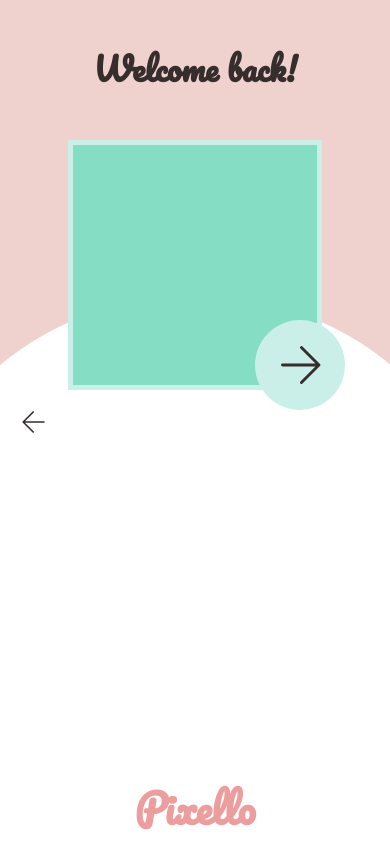
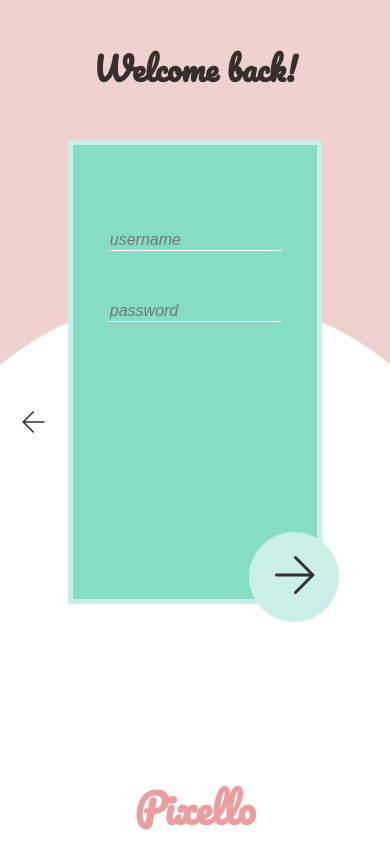
Before and after one commit to mdart86/Pixello, a React (Create React App) app: page /log-in in a window 390 px wide. Built offline with nearby package versions, Linux system fonts and the light colour scheme.

Commit message:
added username and password form fields, and adjusted the background box and forward arrow to be more responsive

```diff
--- a/src/components/LogIn.js
+++ b/src/components/LogIn.js
@@ -13,7 +13,13 @@ export const LogIn = () => {
             </PinkFeature>
             <Link to="/"><Icon back src={arrow} alt="go back arrow"/></Link>
             <BackgroundBox>
+                <Form>
+                    <Input username="true" placeholder="username"/>
+                    <Input placeholder="password"/>
+                    <Circle>
                         <Link to="/home"><Icon forward src={arrow} alt="next steps arrow"/></Link>
+                    </Circle>
+                </Form>
             </BackgroundBox>
             <Logo>Pixello</Logo>
         </>
@@ -46,31 +52,52 @@ const WhiteFeature = styled.div`
     left: -25%;
 `
 
-const Icon = styled.img`
-    position: absolute;
-    z-index: 1;
-    ${props => props.forward ? "height: 70px; top: 330px; right: 55px;" : null}
-    ${props => props.back ? "transform: rotate(180deg); height: 40px; top: 50vh; margin-top: -20px; left: 3.5%;" : null}
-`
 
 const BackgroundBox = styled.div`
     width: 65%;
-    height: 250px;
+    height: 55vh;
     background: var(--green);
     margin: 140px auto 40px;
     border: 5px solid var(--blue);
     box-sizing: border-box;
+    position: relative;
+`
 
-    &:after{
-        content: "";
+const Circle = styled.div`
     height: 90px;
     width: 90px;
     border-radius: 50%;
     background: var(--blue);
+    display: flex;
+    justify-content: center;
+    align-items: center;
     position: absolute;
-        top: 320px;
-        right: 45px;
-    }
+    bottom: -22.5px;
+    right: -22.5px;
+
+`
+
+const Icon = styled.img`
+    z-index: 1;
+    ${props => props.forward ? "height: 70px; top: 400px; right: 70px;" : null}
+    ${props => props.back ? "position: absolute; transform: rotate(180deg); height: 40px; top: 50vh; margin-top: -20px; left: 3.5%;" : null}
+`
+
+const Form = styled.form`
+    display: flex;
+    flex-direction: column;
+`
+
+const Input = styled.input`
+    background: var(--green);
+    border: none;
+    border-bottom: 1px solid var(--white);
+    color: var(--white);
+    font-style: italic;
+    font-size: 1rem;
+    width: 70%;
+    margin: 25px auto;
+    ${props => props.username ? "margin-top: 35%" : null}
 `
 
 const Logo = styled.h1`
```
Lines whose indentation alone changed are shown as unchanged.
